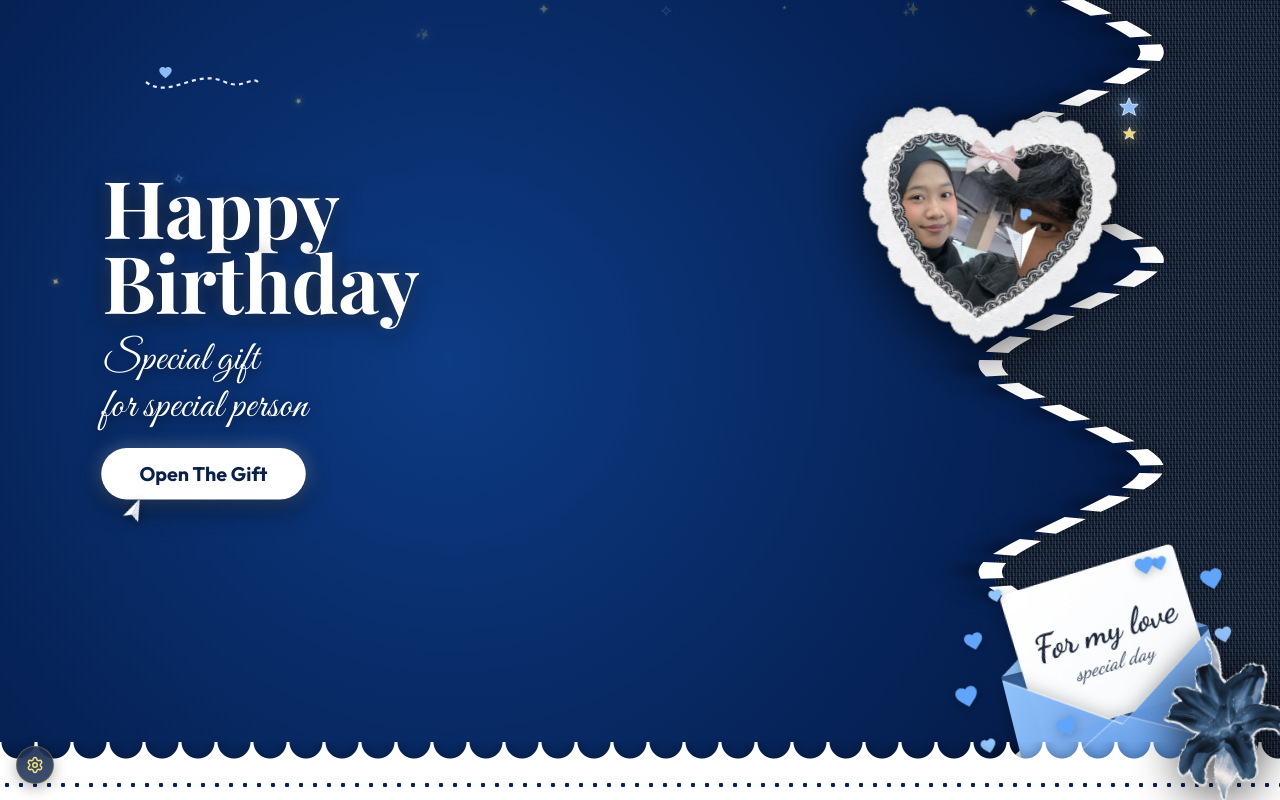
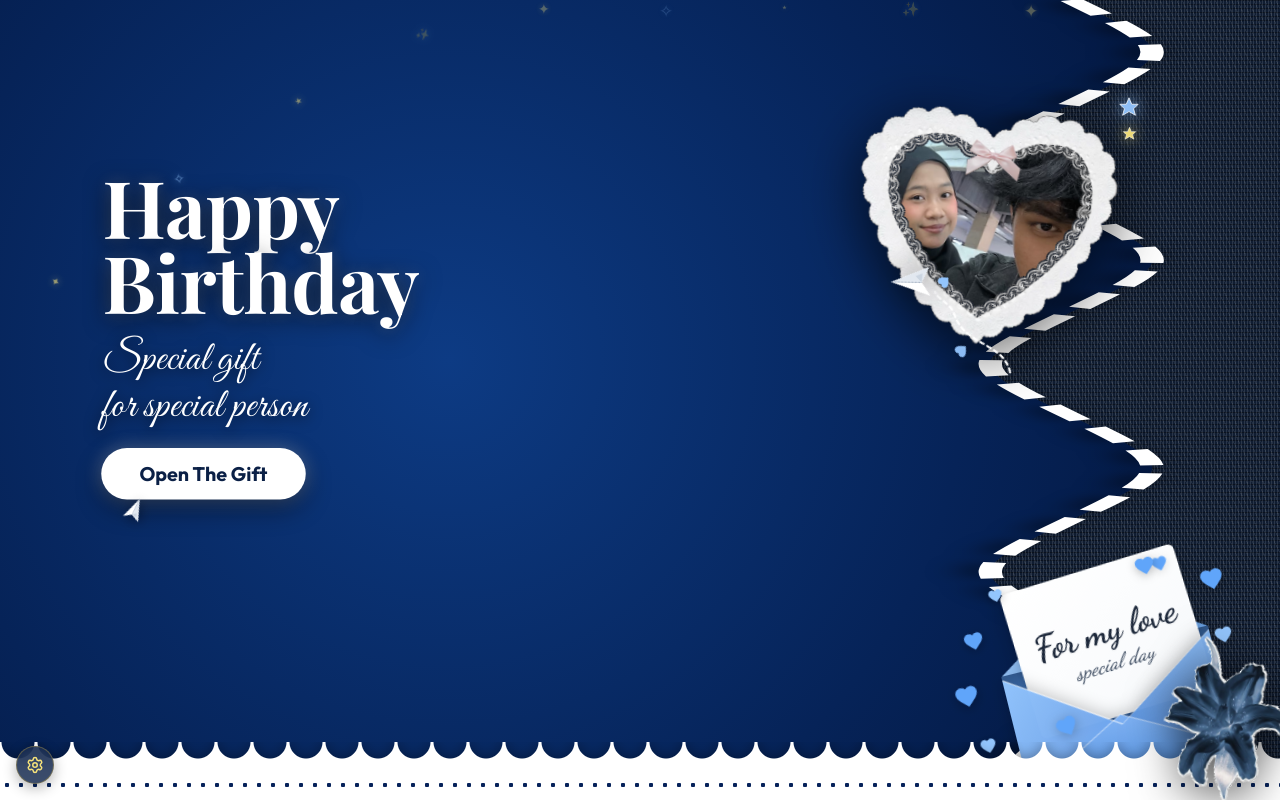
Before and after one commit to Adsrhyu/Birthday-Gift-For-My-Love, a React (Vite) app: page / in a window 1280 px wide. Built offline with nearby package versions, Linux system fonts and the light colour scheme; a web font is replaced by a local one.

Commit message:
Animate full squadron (airplane, trailing dashed line, and hearts) smoothly around the love frame and back

```diff
--- a/src/components/ScreenLanding.jsx
+++ b/src/components/ScreenLanding.jsx
@@ -60,34 +60,58 @@ export default function ScreenLanding({ onNext, config }) {
           50% { transform: translateY(-6px) rotate(-19deg); }
         }
 
-        /* Paper Airplane flying around the Heart Frame and returning home */
-        @keyframes airplaneOrbitHeart {
-          0%, 14% {
-            transform: translate3d(0, 0, 0) rotate(338deg) scale(1);
+        /* Paper Airplane and Dashed Trail squadron flying smoothly around Heart Frame */
+        @keyframes airplaneOrbitSmooth {
+          0%, 8% {
+            transform: translate3d(0vw, 0vh, 0) rotate(342deg);
           }
-          19% {
-            transform: translate3d(14vw, -1.8vh, 0) rotate(352deg) scale(1.05);
+          14% {
+            transform: translate3d(14vw, -1.8vh, 0) rotate(352deg);
           }
-          30% {
-            transform: translate3d(36vw, -3vh, 0) rotate(376deg) scale(1.08);
+          20% {
+            transform: translate3d(28vw, -2.5vh, 0) rotate(368deg);
           }
-          43% {
-            transform: translate3d(60vw, 0vh, 0) rotate(408deg) scale(1.1);
+          26% {
+            transform: translate3d(45vw, -1.2vh, 0) rotate(390deg);
           }
-          56% {
-            transform: translate3d(79vw, 14vh, 0) rotate(465deg) scale(1.1);
+          32% {
+            transform: translate3d(62vw, 1.5vh, 0) rotate(420deg);
           }
-          69% {
-            transform: translate3d(60vw, 29vh, 0) rotate(535deg) scale(1.08);
+          39% {
+            transform: translate3d(79vw, 9vh, 0) rotate(465deg);
           }
-          80% {
-            transform: translate3d(36vw, 15vh, 0) rotate(600deg) scale(1.05);
+          44% {
+            transform: translate3d(83vw, 16vh, 0) rotate(495deg);
+          }
+          49% {
+            transform: translate3d(79vw, 24vh, 0) rotate(530deg);
+          }
+          54% {
+            transform: translate3d(62vw, 29vh, 0) rotate(565deg);
+          }
+          60% {
+            transform: translate3d(45vw, 24vh, 0) rotate(605deg);
+          }
+          65% {
+            transform: translate3d(41vw, 16vh, 0) rotate(635deg);
+          }
+          71% {
+            transform: translate3d(45vw, 9vh, 0) rotate(660deg);
+          }
+          76% {
+            transform: translate3d(48vw, 4vh, 0) rotate(675deg);
+          }
+          84% {
+            transform: translate3d(30vw, 0.5vh, 0) rotate(685deg);
           }
           91% {
-            transform: translate3d(10vw, 3vh, 0) rotate(665deg) scale(1.02);
+            transform: translate3d(12vw, -0.5vh, 0) rotate(695deg);
           }
-          97%, 100% {
-            transform: translate3d(0, 0, 0) rotate(698deg) scale(1);
+          96% {
+            transform: translate3d(2vw, 0vh, 0) rotate(701deg);
+          }
+          100% {
+            transform: translate3d(0vw, 0vh, 0) rotate(702deg);
           }
         }
 
@@ -249,7 +273,8 @@ export default function ScreenLanding({ onNext, config }) {
       </div>
 
       {/* ========================================================== */}
-      {/* 3. PAPER AIRPLANE FLYING AROUND THE LOVE FRAME & RETURNING */}
+      {/* 3. PAPER AIRPLANE & TRAIL SQUADRON ORBITING THE HEART FRAME */}
+      {/* Both the airplane and its dashed trail fly together smoothly */}
       {/* ========================================================== */}
       <div
         className="cover-airplane-container"
@@ -257,49 +282,52 @@ export default function ScreenLanding({ onNext, config }) {
           position: 'absolute',
           top: 'clamp(24px, 4.4vh, 48px)',
           left: 'clamp(20px, 6vw, 65px)',
-          zIndex: 22,
+          zIndex: 25,
           pointerEvents: 'none'
         }}
       >
-        {/* Base Static Trail on Denim Runway */}
-        <div style={{ position: 'absolute', top: 0, left: 0, display: 'flex', alignItems: 'center' }}>
+        <div
+          className="airplane-squadron"
+          style={{
+            position: 'relative',
+            width: '165px',
+            height: '52px',
+            animation: 'airplaneOrbitSmooth 9.6s cubic-bezier(0.4, 0, 0.6, 1) infinite',
+            transformOrigin: '135px 24px',
+            willChange: 'transform'
+          }}
+        >
+          {/* Garis Patah-patah (Dashed Flight Trail) tepat di BELAKANG Pesawat */}
           <svg
-            width="120"
-            height="48"
-            viewBox="0 0 120 48"
+            width="118"
+            height="46"
+            viewBox="0 0 118 46"
             fill="none"
-            style={{ marginLeft: '38px', marginTop: '10px', opacity: 0.9 }}
+            style={{
+              position: 'absolute',
+              left: '0px',
+              top: '6px',
+              opacity: 0.95
+            }}
           >
             <path
-              d="M 6 24 C 30 42, 55 10, 85 24 C 102 32, 112 18, 118 24"
+              d="M 6 23 C 32 39, 56 9, 86 23 C 98 29, 108 21, 116 25"
               stroke="#FFFFFF"
               strokeWidth="2.2"
               strokeDasharray="4 4"
+              strokeLinecap="round"
             />
           </svg>
-        </div>
 
-        {/* Soft Blue Floating Mini Heart on the Static Trail */}
-        <div style={{ position: 'absolute', top: '16px', left: '56px', opacity: 0.95 }}>
-          <svg width="15" height="15" viewBox="0 0 24 24" fill="#93C5FD">
+          {/* Soft Blue Floating Heart di atas Garis Patah-patah */}
+          <div style={{ position: 'absolute', top: '1px', left: '48px', opacity: 0.95 }}>
+            <svg width="15" height="15" viewBox="0 0 24 24" fill="#93C5FD" style={{ filter: 'drop-shadow(0 2px 4px rgba(0,0,0,0.35))' }}>
               <path d="M12 21.35l-1.45-1.32C5.4 15.36 2 12.28 2 8.5 2 5.42 4.42 3 7.5 3c1.74 0 3.41.81 4.5 2.09C13.09 3.81 14.76 3 16.5 3 19.58 3 22 5.42 22 8.5c0 3.78-3.4 6.86-8.55 11.54L12 21.35z" />
             </svg>
           </div>
 
-        {/* Dynamic Flying Paper Airplane Unit that orbits around the Heart Frame */}
-        <div
-          className="airplane-flying-unit"
-          style={{
-            position: 'relative',
-            width: '46px',
-            height: '46px',
-            display: 'inline-block',
-            animation: 'airplaneOrbitHeart 8.8s cubic-bezier(0.42, 0, 0.58, 1) infinite',
-            transformOrigin: '23px 23px',
-            willChange: 'transform'
-          }}
-        >
-          {/* Origami Airplane */}
+          {/* Pesawat Kertas Origami di DEPAN Memimpin Penerbangan */}
+          <div style={{ position: 'absolute', left: '112px', top: '2px' }}>
             <svg
               width="46"
               height="46"
@@ -315,11 +343,12 @@ export default function ScreenLanding({ onNext, config }) {
               <line x1="28" y1="36" x2="58" y2="6" stroke="#94A3B8" strokeWidth="1.2" />
             </svg>
 
-          {/* Accompanying Sweet Mini Heart Flying with Airplane */}
+            {/* Hati Biru Kecil di Bawah Sayap Pesawat */}
             <div style={{ position: 'absolute', bottom: '-4px', left: '-2px' }}>
               <svg width="14" height="14" viewBox="0 0 24 24" fill="#93C5FD" style={{ filter: 'drop-shadow(0 2px 5px rgba(0,0,0,0.4))' }}>
                 <path d="M12 21.35l-1.45-1.32C5.4 15.36 2 12.28 2 8.5 2 5.42 4.42 3 7.5 3c1.74 0 3.41.81 4.5 2.09C13.09 3.81 14.76 3 16.5 3 19.58 3 22 5.42 22 8.5c0 3.78-3.4 6.86-8.55 11.54L12 21.35z" />
               </svg>
+            </div>
           </div>
         </div>
       </div>
```
Lines whose indentation alone changed are shown as unchanged.
